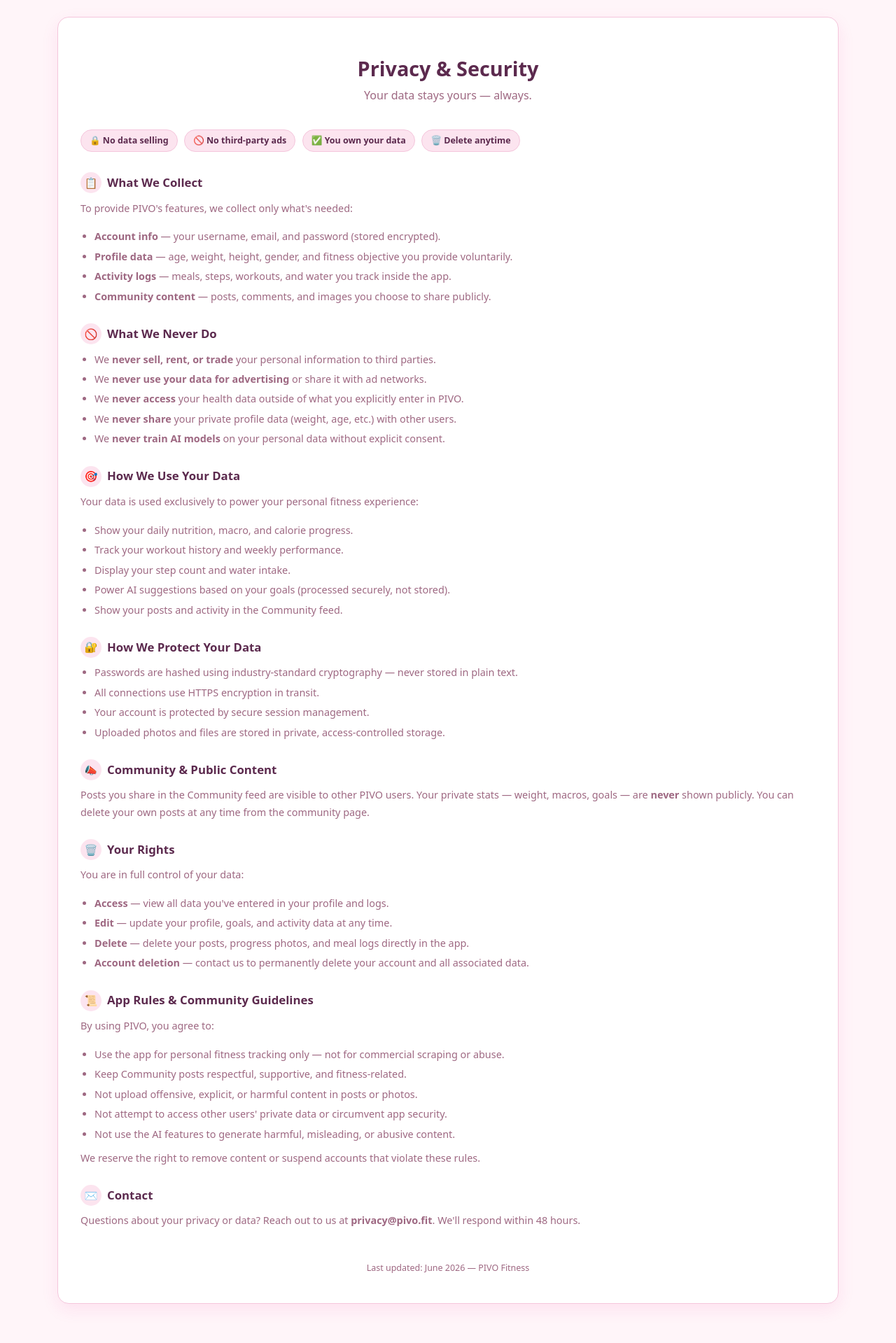
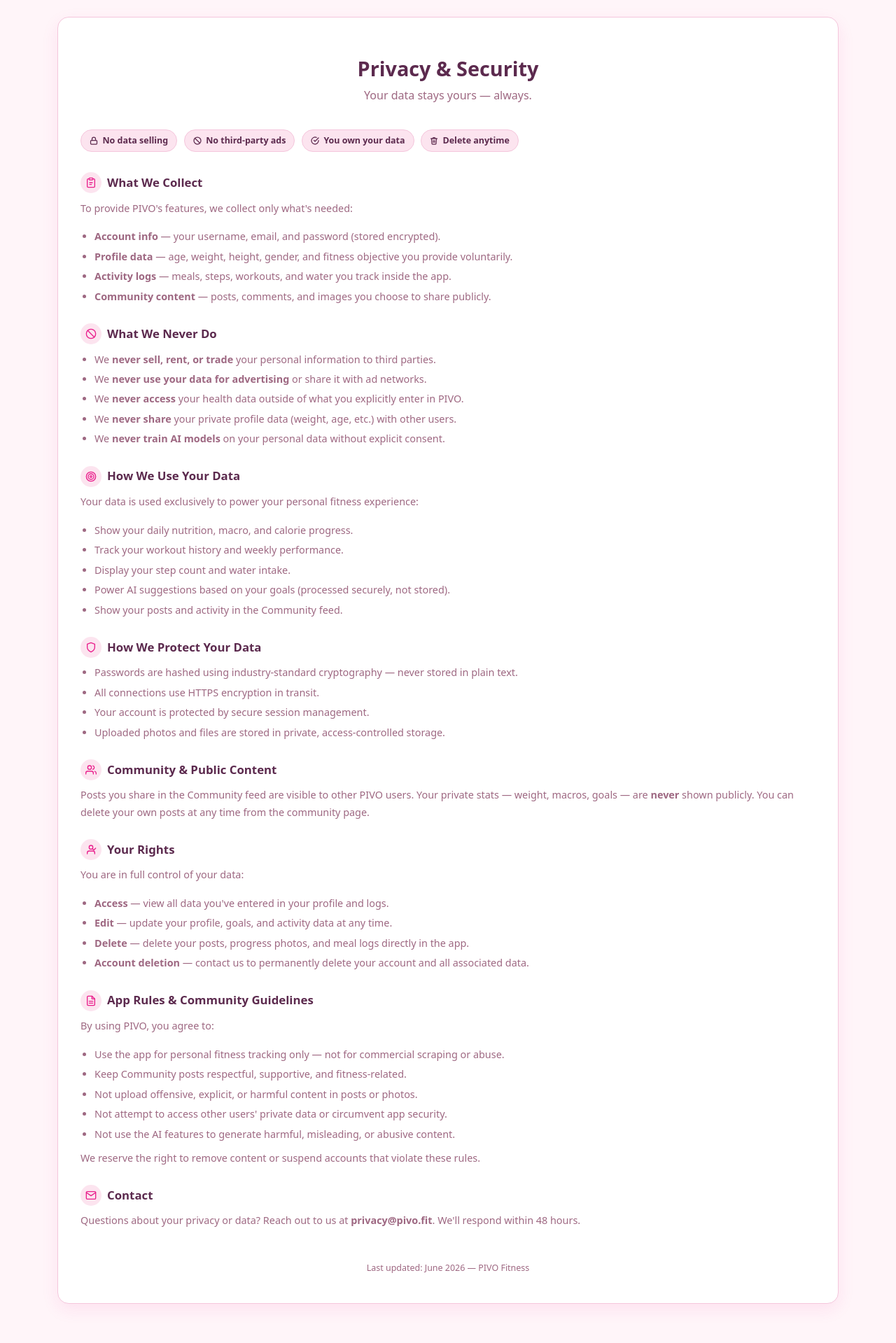
Before and after one commit to MaryanNCanghe/pivo-gym, a Django app: page /privacy/ in a window 1280 px wide. Shown: the whole page at 70% size. Run offline with Django 5.2, Linux system fonts and the light colour scheme; some libraries are stand-ins or nearby versions.

Commit message:
Replace emojis with SVG icons on privacy page
All section header icons (clipboard, slash-circle, target, shield, users,
user-check, file-text, mail) and badge icons (lock, slash, check, trash)
are now inline feather-style SVGs — consistent with the rest of the app.

Co-Authored-By: Claude Sonnet 4.6 <noreply@anthropic.com>

```diff
--- a/fitness/templates/fitness/privacy.html
+++ b/fitness/templates/fitness/privacy.html
@@ -38,7 +38,6 @@
     display: inline-flex;
     align-items: center;
     justify-content: center;
-    font-size: .95rem;
     flex-shrink: 0;
   }
   .privacy-section p,
@@ -79,15 +78,27 @@
 
 <div class="privacy-section">
   <div style="display:flex;flex-wrap:wrap;gap:.4rem;margin-bottom:1.2rem;">
-    <span class="privacy-badge">🔒 No data selling</span>
-    <span class="privacy-badge">🚫 No third-party ads</span>
-    <span class="privacy-badge">✅ You own your data</span>
-    <span class="privacy-badge">🗑️ Delete anytime</span>
+    <span class="privacy-badge">
+      <svg width="12" height="12" viewBox="0 0 24 24" fill="none" stroke="currentColor" stroke-width="2.5" stroke-linecap="round" stroke-linejoin="round"><rect x="3" y="11" width="18" height="11" rx="2"/><path d="M7 11V7a5 5 0 0 1 10 0v4"/></svg>
+      No data selling
+    </span>
+    <span class="privacy-badge">
+      <svg width="12" height="12" viewBox="0 0 24 24" fill="none" stroke="currentColor" stroke-width="2.5" stroke-linecap="round" stroke-linejoin="round"><circle cx="12" cy="12" r="10"/><line x1="4.93" y1="4.93" x2="19.07" y2="19.07"/></svg>
+      No third-party ads
+    </span>
+    <span class="privacy-badge">
+      <svg width="12" height="12" viewBox="0 0 24 24" fill="none" stroke="currentColor" stroke-width="2.5" stroke-linecap="round" stroke-linejoin="round"><path d="M22 11.08V12a10 10 0 1 1-5.93-9.14"/><polyline points="22 4 12 14.01 9 11.01"/></svg>
+      You own your data
+    </span>
+    <span class="privacy-badge">
+      <svg width="12" height="12" viewBox="0 0 24 24" fill="none" stroke="currentColor" stroke-width="2.5" stroke-linecap="round" stroke-linejoin="round"><polyline points="3 6 5 6 21 6"/><path d="M19 6l-1 14a2 2 0 0 1-2 2H8a2 2 0 0 1-2-2L5 6"/><path d="M10 11v6m4-6v6"/><path d="M9 6V4a1 1 0 0 1 1-1h4a1 1 0 0 1 1 1v2"/></svg>
+      Delete anytime
+    </span>
   </div>
 </div>
 
 <div class="privacy-section">
-  <h2><span class="icon">📋</span> What We Collect</h2>
+  <h2><span class="icon"><svg width="16" height="16" viewBox="0 0 24 24" fill="none" stroke="var(--olive)" stroke-width="2" stroke-linecap="round" stroke-linejoin="round"><path d="M16 4h2a2 2 0 0 1 2 2v14a2 2 0 0 1-2 2H6a2 2 0 0 1-2-2V6a2 2 0 0 1 2-2h2"/><rect x="8" y="2" width="8" height="4" rx="1"/><line x1="9" y1="12" x2="15" y2="12"/><line x1="9" y1="16" x2="13" y2="16"/></svg></span> What We Collect</h2>
   <p>To provide PIVO's features, we collect only what's needed:</p>
   <ul>
     <li><strong>Account info</strong> — your username, email, and password (stored encrypted).</li>
@@ -98,7 +109,7 @@
 </div>
 
 <div class="privacy-section">
-  <h2><span class="icon">🚫</span> What We Never Do</h2>
+  <h2><span class="icon"><svg width="16" height="16" viewBox="0 0 24 24" fill="none" stroke="var(--olive)" stroke-width="2" stroke-linecap="round" stroke-linejoin="round"><circle cx="12" cy="12" r="10"/><line x1="4.93" y1="4.93" x2="19.07" y2="19.07"/></svg></span> What We Never Do</h2>
   <ul>
     <li>We <strong>never sell, rent, or trade</strong> your personal information to third parties.</li>
     <li>We <strong>never use your data for advertising</strong> or share it with ad networks.</li>
@@ -109,7 +120,7 @@
 </div>
 
 <div class="privacy-section">
-  <h2><span class="icon">🎯</span> How We Use Your Data</h2>
+  <h2><span class="icon"><svg width="16" height="16" viewBox="0 0 24 24" fill="none" stroke="var(--olive)" stroke-width="2" stroke-linecap="round" stroke-linejoin="round"><circle cx="12" cy="12" r="10"/><circle cx="12" cy="12" r="6"/><circle cx="12" cy="12" r="2"/></svg></span> How We Use Your Data</h2>
   <p>Your data is used exclusively to power your personal fitness experience:</p>
   <ul>
     <li>Show your daily nutrition, macro, and calorie progress.</li>
@@ -121,7 +132,7 @@
 </div>
 
 <div class="privacy-section">
-  <h2><span class="icon">🔐</span> How We Protect Your Data</h2>
+  <h2><span class="icon"><svg width="16" height="16" viewBox="0 0 24 24" fill="none" stroke="var(--olive)" stroke-width="2" stroke-linecap="round" stroke-linejoin="round"><path d="M12 22s8-4 8-10V5l-8-3-8 3v7c0 6 8 10 8 10z"/></svg></span> How We Protect Your Data</h2>
   <ul>
     <li>Passwords are hashed using industry-standard cryptography — never stored in plain text.</li>
     <li>All connections use HTTPS encryption in transit.</li>
@@ -131,12 +142,12 @@
 </div>
 
 <div class="privacy-section">
-  <h2><span class="icon">📣</span> Community & Public Content</h2>
+  <h2><span class="icon"><svg width="16" height="16" viewBox="0 0 24 24" fill="none" stroke="var(--olive)" stroke-width="2" stroke-linecap="round" stroke-linejoin="round"><path d="M17 21v-2a4 4 0 0 0-4-4H5a4 4 0 0 0-4 4v2"/><circle cx="9" cy="7" r="4"/><path d="M23 21v-2a4 4 0 0 0-3-3.87"/><path d="M16 3.13a4 4 0 0 1 0 7.75"/></svg></span> Community &amp; Public Content</h2>
   <p>Posts you share in the Community feed are visible to other PIVO users. Your private stats — weight, macros, goals — are <strong>never</strong> shown publicly. You can delete your own posts at any time from the community page.</p>
 </div>
 
 <div class="privacy-section">
-  <h2><span class="icon">🗑️</span> Your Rights</h2>
+  <h2><span class="icon"><svg width="16" height="16" viewBox="0 0 24 24" fill="none" stroke="var(--olive)" stroke-width="2" stroke-linecap="round" stroke-linejoin="round"><path d="M20 21v-2a4 4 0 0 0-4-4H8a4 4 0 0 0-4 4v2"/><circle cx="12" cy="7" r="4"/><polyline points="16 11 18 13 22 9"/></svg></span> Your Rights</h2>
   <p>You are in full control of your data:</p>
   <ul>
     <li><strong>Access</strong> — view all data you've entered in your profile and logs.</li>
@@ -147,7 +158,7 @@
 </div>
 
 <div class="privacy-section">
-  <h2><span class="icon">📜</span> App Rules & Community Guidelines</h2>
+  <h2><span class="icon"><svg width="16" height="16" viewBox="0 0 24 24" fill="none" stroke="var(--olive)" stroke-width="2" stroke-linecap="round" stroke-linejoin="round"><path d="M14 2H6a2 2 0 0 0-2 2v16a2 2 0 0 0 2 2h12a2 2 0 0 0 2-2V8z"/><polyline points="14 2 14 8 20 8"/><line x1="16" y1="13" x2="8" y2="13"/><line x1="16" y1="17" x2="8" y2="17"/></svg></span> App Rules &amp; Community Guidelines</h2>
   <p>By using PIVO, you agree to:</p>
   <ul>
     <li>Use the app for personal fitness tracking only — not for commercial scraping or abuse.</li>
@@ -160,7 +171,7 @@
 </div>
 
 <div class="privacy-section">
-  <h2><span class="icon">✉️</span> Contact</h2>
+  <h2><span class="icon"><svg width="16" height="16" viewBox="0 0 24 24" fill="none" stroke="var(--olive)" stroke-width="2" stroke-linecap="round" stroke-linejoin="round"><path d="M4 4h16c1.1 0 2 .9 2 2v12c0 1.1-.9 2-2 2H4c-1.1 0-2-.9-2-2V6c0-1.1.9-2 2-2z"/><polyline points="22,6 12,13 2,6"/></svg></span> Contact</h2>
   <p>Questions about your privacy or data? Reach out to us at <strong>privacy@pivo.fit</strong>. We'll respond within 48 hours.</p>
 </div>
 
```
